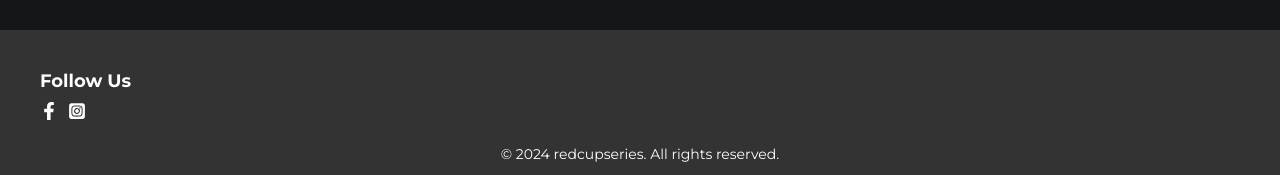
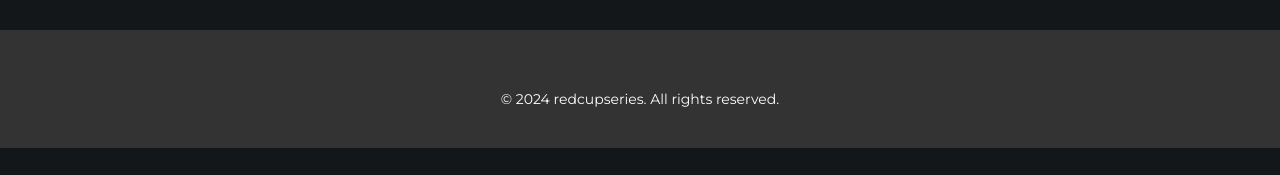
Before and after one commit to PhaseOfficial/redcupseries-landing-page, a React (Vite) app: page / in a window 1280 px wide. Shown: the part 6152-6327 px from the top of the page. After the commit the page ends 6300 px from the top, so only its background shows below. Built offline with nearby package versions, Linux system fonts and the light colour scheme; a web font is replaced by a local one.

Commit message:
removed error root

```diff
--- a/src/App.jsx
+++ b/src/App.jsx
@@ -5,8 +5,6 @@ import Blocks from '../src/components/Blocks'
 import Zigzag from './components/Zigzag';
 import AOS from 'aos';
 import 'aos/dist/aos.css';
-import { FaFacebookF } from "react-icons/fa";
-import { FaSquareInstagram } from "react-icons/fa6";
 
 const App = () => {
   return (
@@ -24,14 +22,6 @@ const App = () => {
     </div>
     <footer>
   <div class="footer-content">
-
-    <div class="footer-section">
-      <h3>Follow Us</h3>
-      <div class="social-media">
-        <a href="https://www.facebook.com/red.cup.series"><FaFacebookF /></a>
-        <a href="https://www.instagram.com/red_cup_series_pvt_ltd/"><FaSquareInstagram /></a>
-      </div>
-    </div>
   </div>
   <div class="footer-bottom">
     <p>&copy; 2024 redcupseries. All rights reserved.</p>
```
